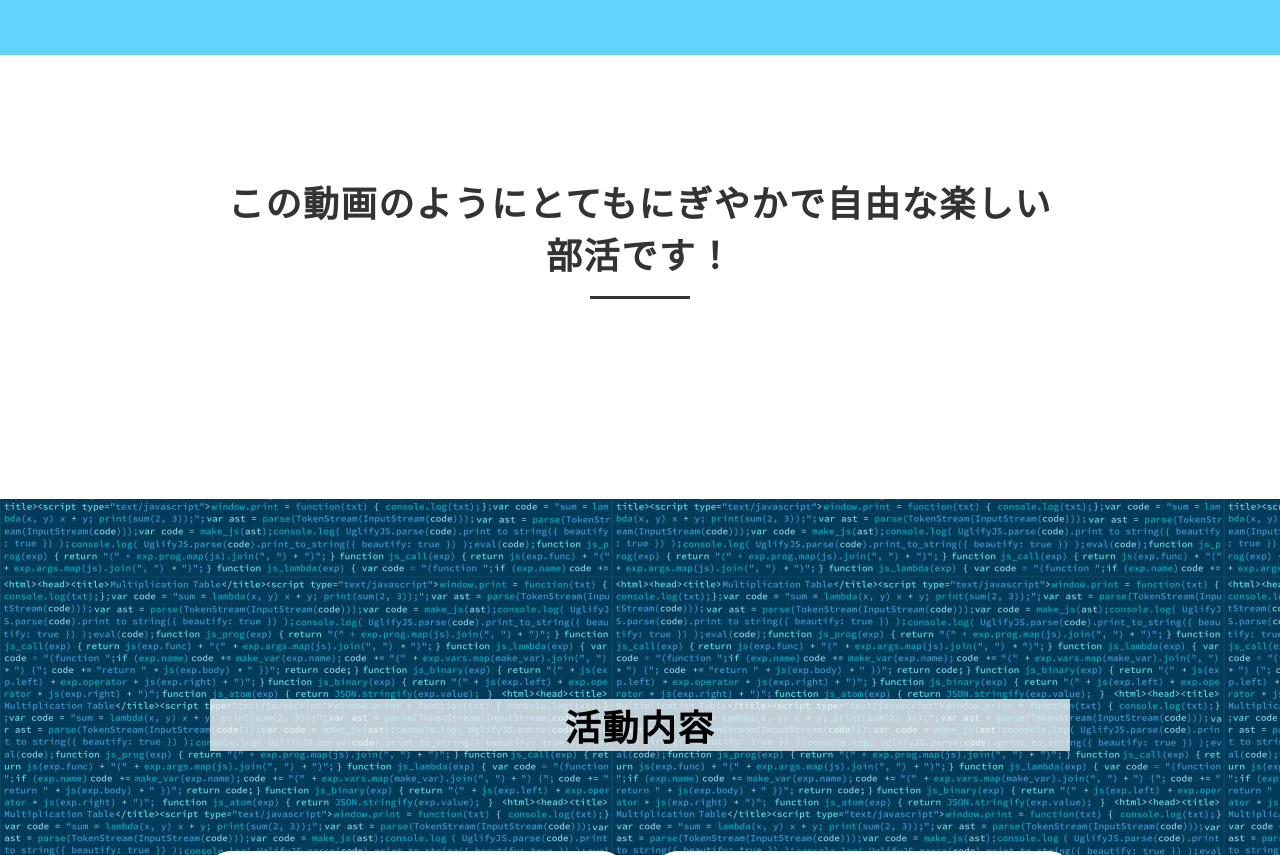
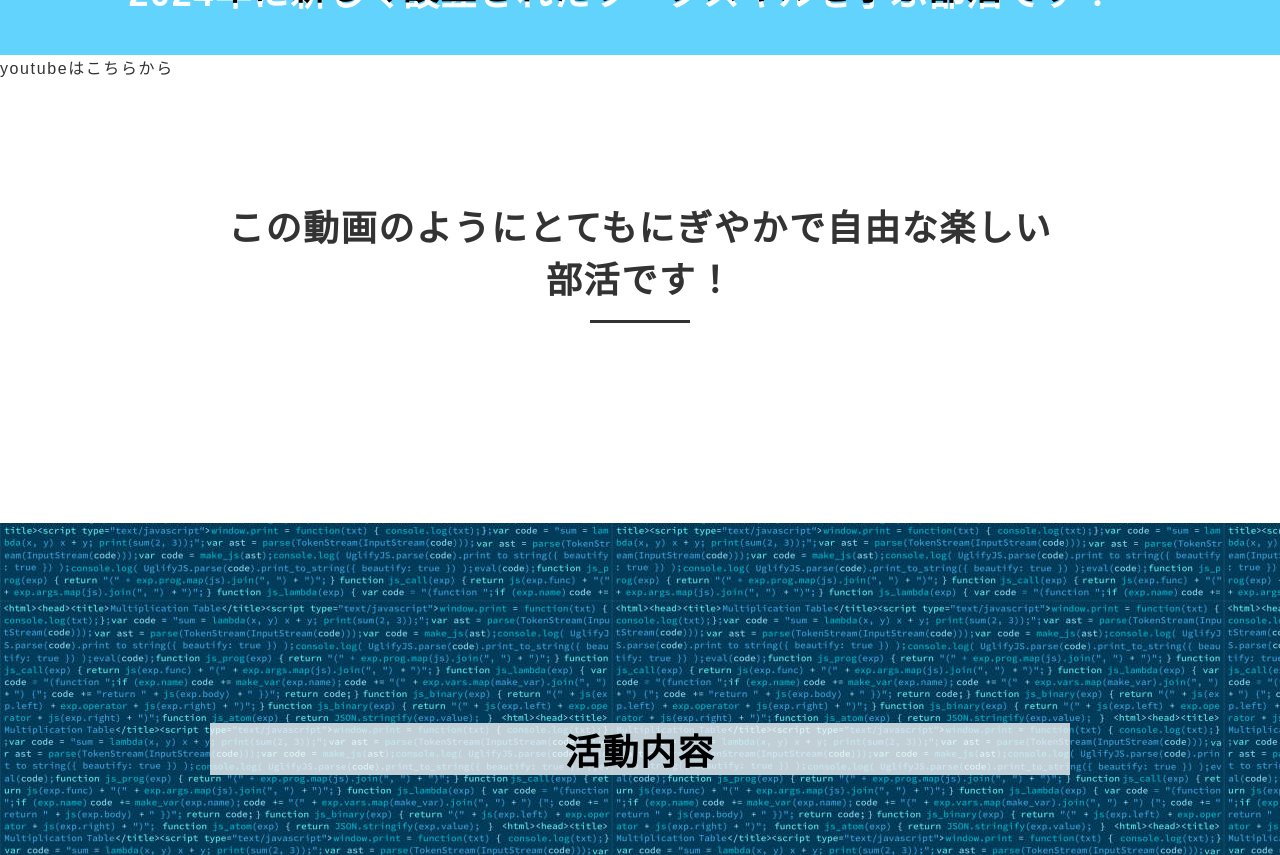
Before and after one commit to sinzaon/web-sait, a website: page index.html in a window 1280 px wide. Shown: the part 1975-2830 px from the top of the page. Drawn offline with nearby package versions, Linux system fonts and the light colour scheme; some packages are replaced by stand-ins of ours; a script that the page names is missing.

Commit message:
asdfjkl;:

```diff
--- a/css/styles.css
+++ b/css/styles.css
@@ -1,4 +1,5 @@
 @charset "UTF-8";
+
 
 html {
   font-size: 100%;
--- a/index.html
+++ b/index.html
@@ -87,6 +87,11 @@
             class="overlay-image3"
           />
           <h3>2024年に新しく設立されたワークスキルを学ぶ部活です！</h3>
+          <div class="ユーあるエル">
+            <a href="https://www.youtube.com/?app=desktop&hl=ja"
+              >youtubeはこちらから</a
+            >
+          </div>
         </div>
       </section>
 
```
